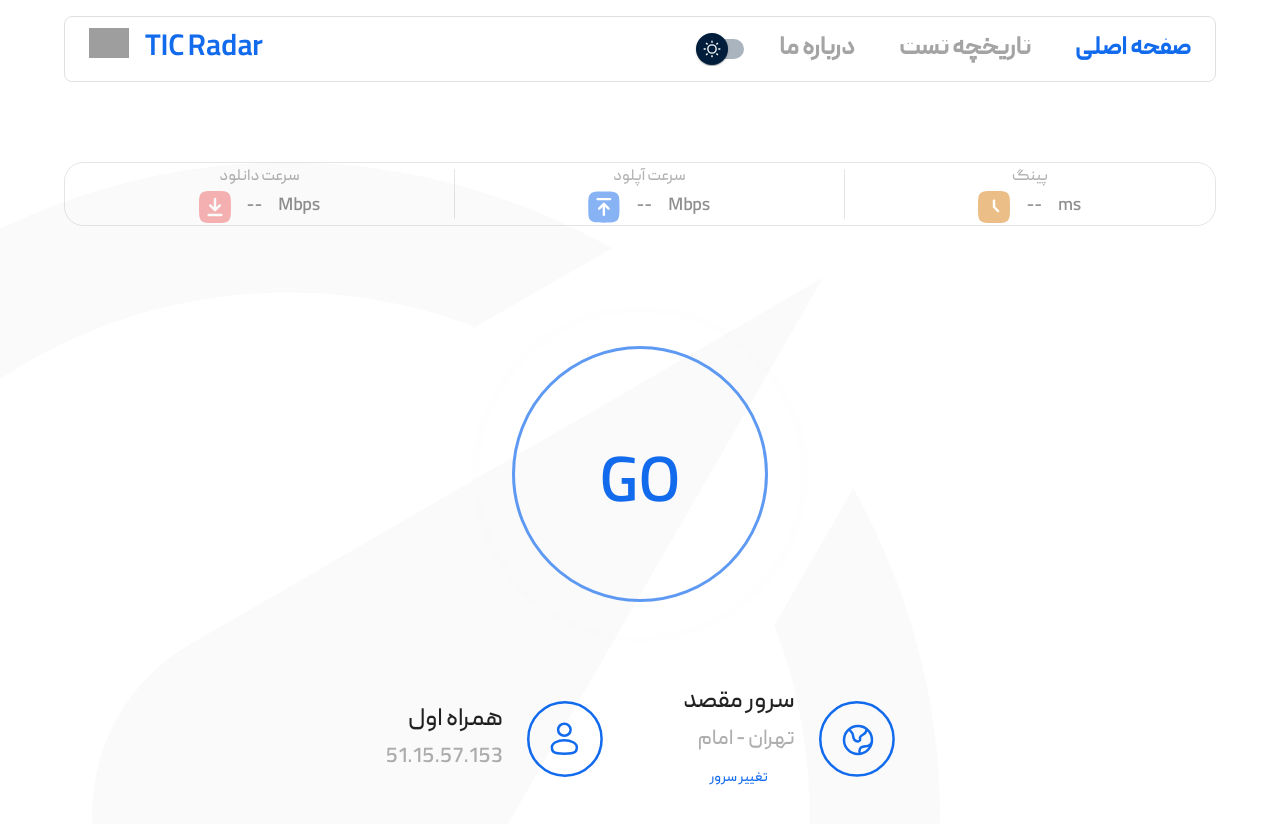
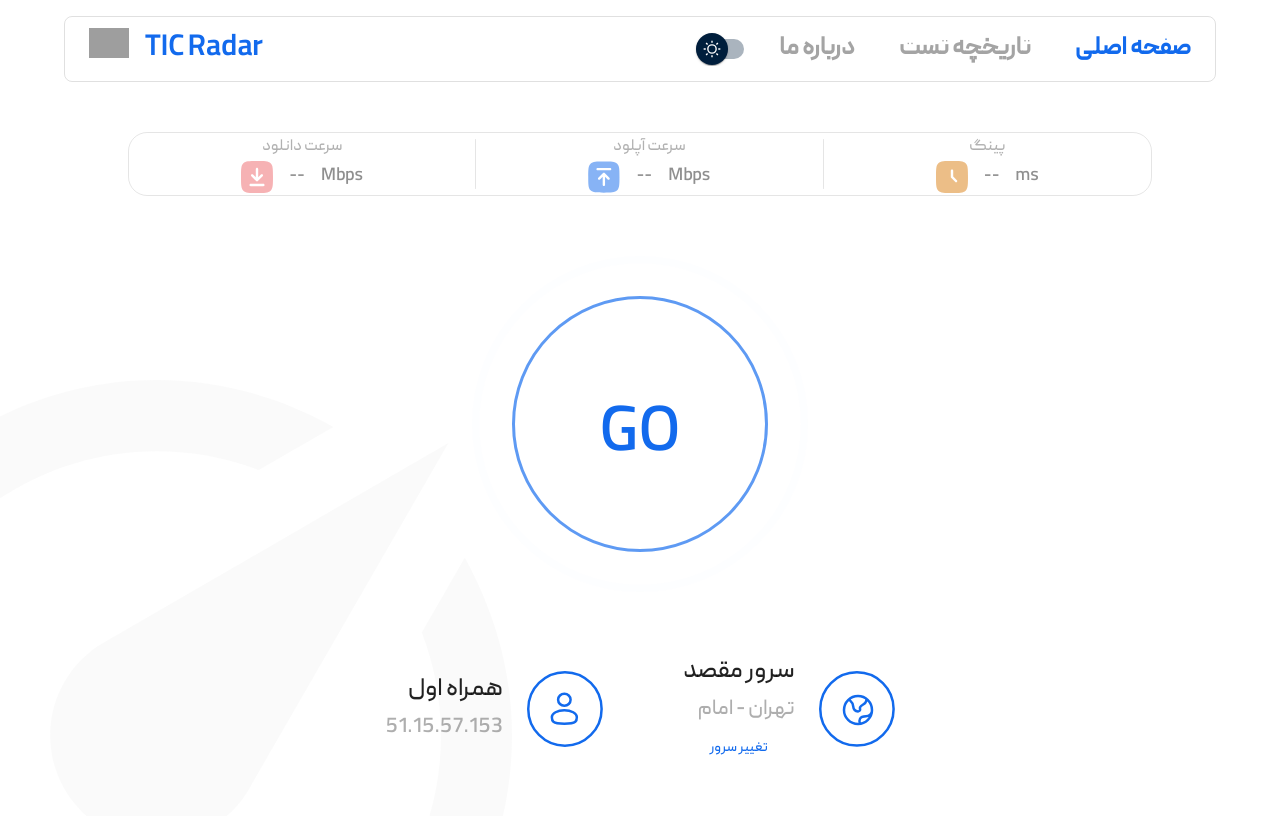
Before and after one commit to Raika-Company/eyesp-v1, a React (Vite) app in the folder client-app/: page / in a window 1280 px wide. Shown: the top 824 px of the page. Built offline with nearby package versions, Linux system fonts and the light colour scheme; grey boxes are pictures that could not be loaded.

Commit message:
Fix SpeedTest Responsive size for PC

```diff
--- a/client-app/src/app/App.css
+++ b/client-app/src/app/App.css
@@ -6,7 +6,6 @@
 }
 
 body {
-
   overflow: hidden;
 }
 
--- a/client-app/src/components/navbar/Navbar.jsx
+++ b/client-app/src/components/navbar/Navbar.jsx
@@ -117,7 +117,7 @@ export default function Navbar({ themeMode, toggleTheme }) {
   };
 
   return (
-    <AppBar component="nav" position="static" sx={NAVBAR_STYLES}>
+    <AppBar component="nav" position="static" sx={NAVBAR_STYLES} className="nav-height">
       <Toolbar>
         <Box sx={{ flexGrow: 1, display: { xs: "none", md: "flex" } }}>
           <img src={Logo} alt="TIC Radar logo" height="30px" />
--- a/client-app/src/components/speedtest/SpeedTest.jsx
+++ b/client-app/src/components/speedtest/SpeedTest.jsx
@@ -1,5 +1,5 @@
 // React core and hooks
-import React, { useState } from "react";
+import React, { useState, useEffect } from "react";
 import backgroundImage from "../../app/assets/image/back.svg";
 
 // Third-party libraries or components
@@ -67,7 +67,6 @@ const SpeedBox = ({ title, iconSrc, altText, value, measure, opacity }) => (
 const AnimatedButton = styled(Button)(({ theme }) => ({
   position: "relative",
   overflow: "visible",
-  marginTop: "15dvh",
   "&::after": {
     content: '""',
     position: "absolute",
@@ -135,6 +134,8 @@ const SpeedTest = ({ themeMode }) => {
   });
   const [mbps, setMbps] = useState(0);
 
+  const [boxHeight, setBoxHeight] = useState("90dvh");
+
   const handleButtonClick = () => {
     setIsGoButtonVisible(false);
 
@@ -158,24 +159,45 @@ const SpeedTest = ({ themeMode }) => {
     requestAnimationFrame(animateMbps);
   };
 
+  useEffect(() => {
+    const navbarElement = document.querySelector(".nav-height");
+
+    if (navbarElement) {
+      const navbarHeight = navbarElement.offsetHeight;
+      setBoxHeight(`calc(100dvh - ${navbarHeight}px)`);
+    } else {
+      setBoxHeight("90dvh");
+    }
+  }, []);
+
   return (
     <Box
       component="main"
-      height="100dvh"
+      height={boxHeight}
       sx={{
         backgroundImage: `url(${backgroundImage})`,
         backgroundRepeat: "no-repeat",
         backgroundAttachment: "fixed",
         backgroundPosition: "left bottom",
+        [theme.breakpoints.between("xs", "sm")]: {
           backgroundSize: "contain",
+        },
+        [theme.breakpoints.up("md")]: {
+          backgroundSize: "40%",
+        },
       }}
+      display="flex"
+      flexDirection="column"
+      justifyContent="space-around"
+      alignItems="stretch"
     >
-      <Container maxWidth="lg">
       <Box
         display="flex"
         flexDirection="row"
         justifyContent="space-evenly"
-          height="8vh"
+        height="8dvh"
+        width="80%"
+        marginX="auto"
         alignItems="center"
         textAlign="center"
         sx={{
@@ -183,7 +205,6 @@ const SpeedTest = ({ themeMode }) => {
           border: "1.468px solid rgba(0, 0, 0, 0.10)",
           display: { xs: "none", md: "flex" },
         }}
-          marginTop="10vh"
       >
         <SpeedBox
           title="سرعت دانلود"
@@ -247,13 +268,13 @@ const SpeedTest = ({ themeMode }) => {
           <Box
             sx={{
               [theme.breakpoints.between("xs", "sm")]: {
-                  marginTop: "25dvh",
                 width: "100%",
               },
               [theme.breakpoints.up("md")]: {
-                  marginTop: "12dvh",
                 width: "80%",
               },
+              height: "16rem",
+              width: "16rem",
             }}
           >
             <DrawMeter
@@ -279,7 +300,6 @@ const SpeedTest = ({ themeMode }) => {
         justifyContent="center"
         gap={10}
         sx={{ display: { xs: "none", md: "flex" } }}
-          marginTop="10dvh"
       >
         <InformationBox
           title="همراه اول"
@@ -296,7 +316,6 @@ const SpeedTest = ({ themeMode }) => {
           buttonLabel="تغییر سرور"
         />
       </Box>
-      </Container>
       <CustomAccordion
         expanded={expanded}
         setExpanded={setExpanded}
```
Lines whose indentation alone changed are shown as unchanged.
